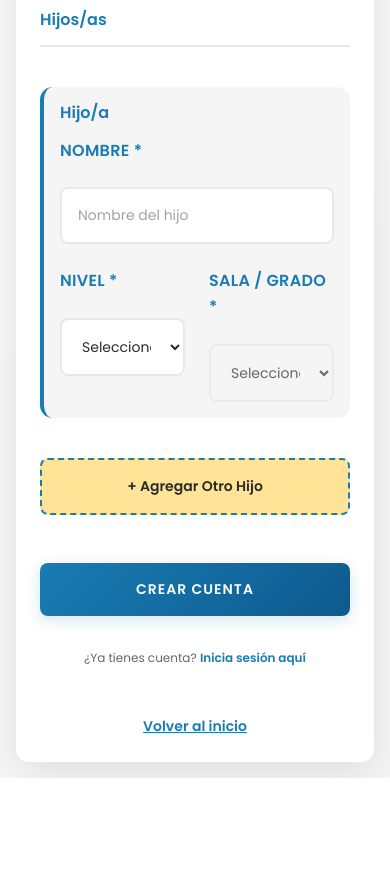
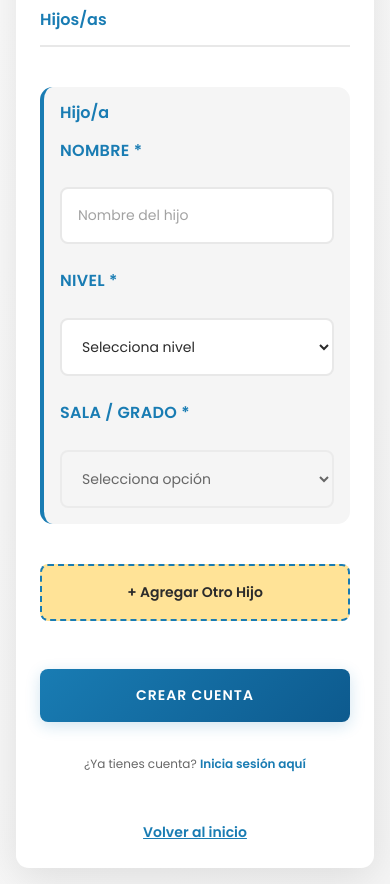
Before and after one commit to JosefinaBacci/WebCSN, a React (Vite) app in the folder frontend/: page /register in a window 390 px wide. Shown: the part 1260-2144 px from the top of the page. Before the commit the page ends 2038 px from the top, so only its background shows below. Built offline with nearby package versions, Linux system fonts and the light colour scheme; no server answers; what @heroui/react would draw is missing.

Commit message:
register page css changes

```diff
--- a/frontend/src/pages/Register.css
+++ b/frontend/src/pages/Register.css
@@ -647,6 +647,14 @@
         gap: var(--spacing-md);
     }
 
+    .child-section .child-row {
+        grid-template-columns: 1fr;
+    }
+
+    .child-section .child-row .form-group:first-child {
+        grid-column: auto;
+    }
+
     .child-section {
         padding: var(--spacing-md);
     }
```
